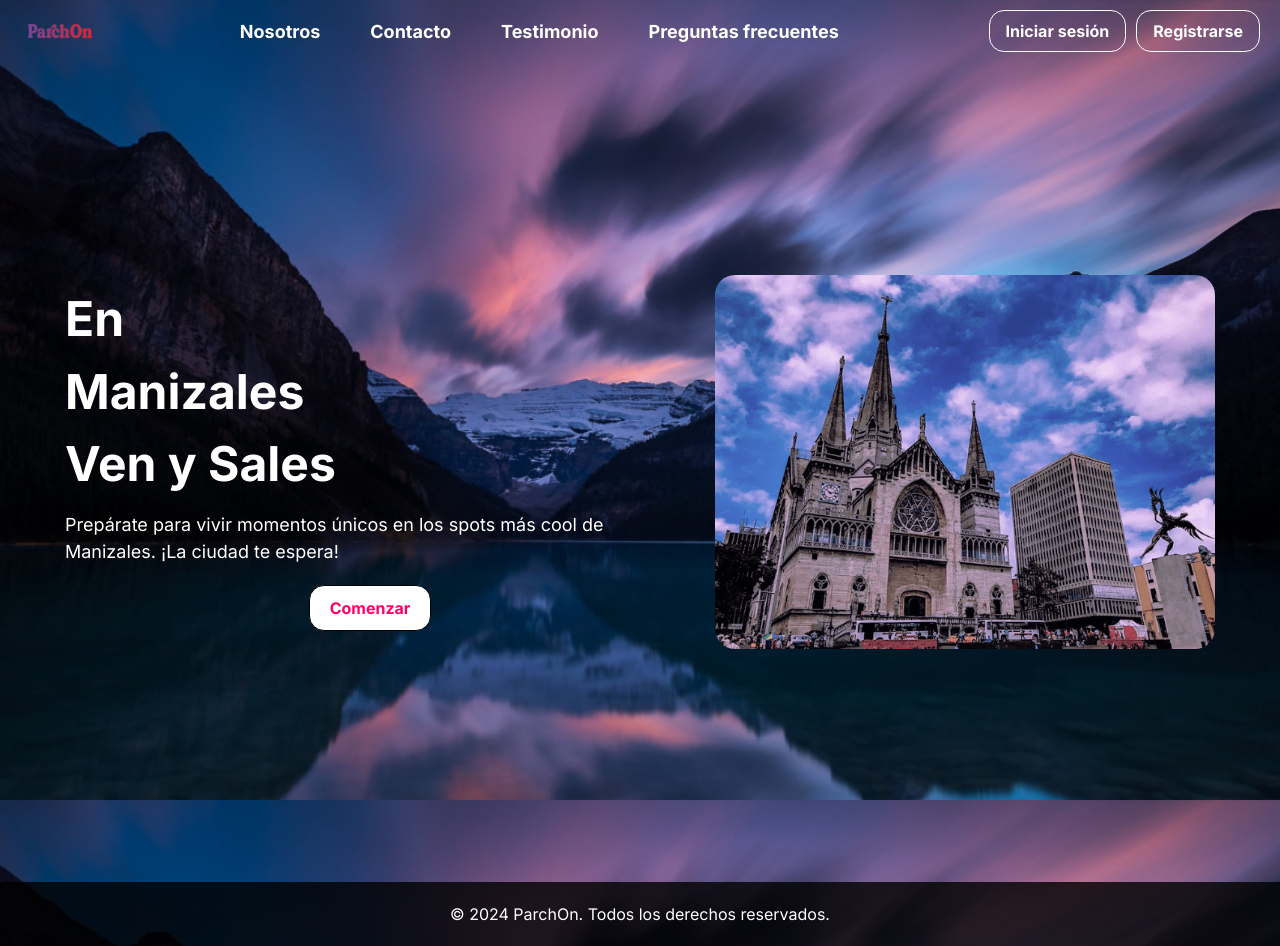
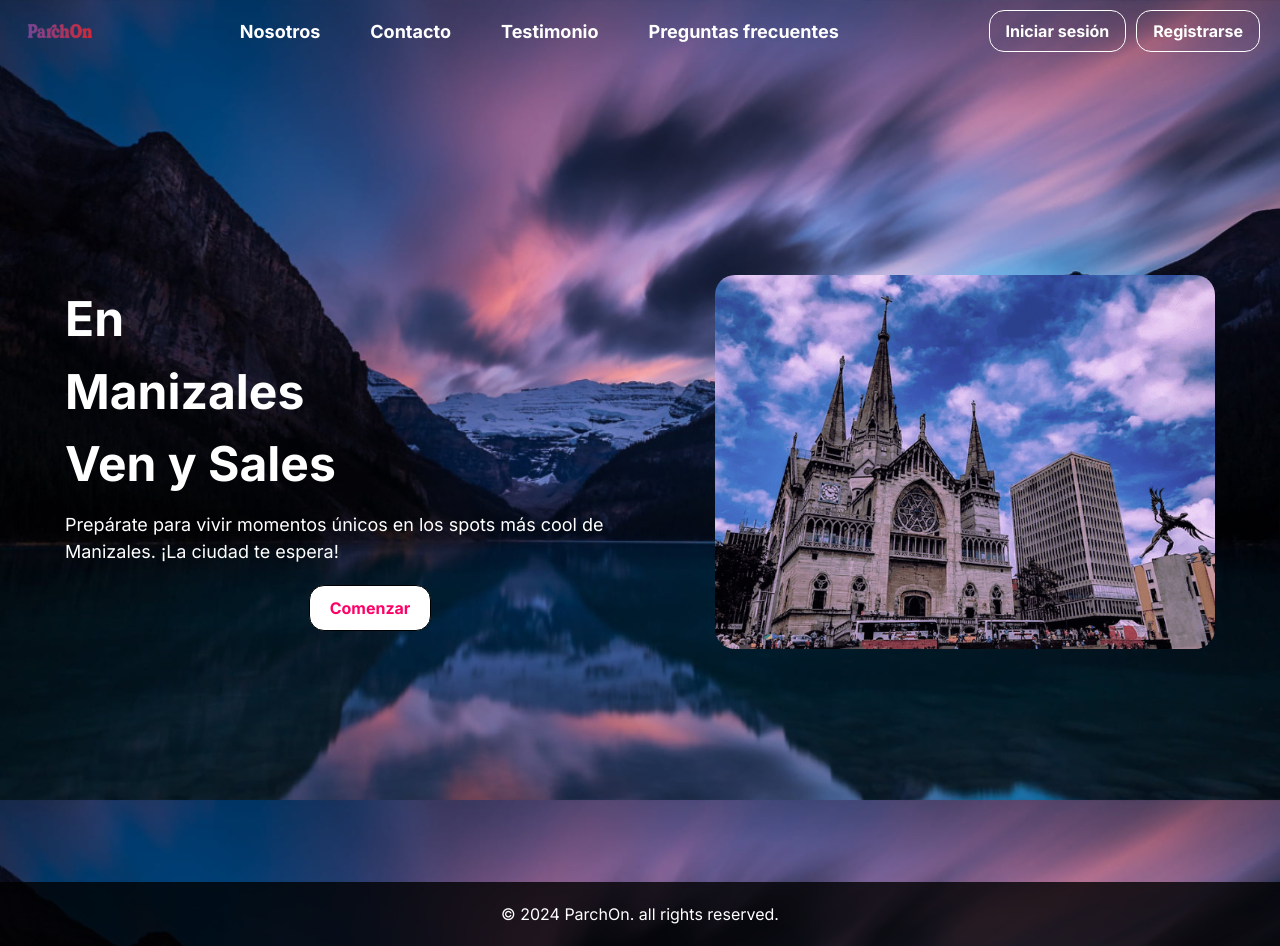
Before and after one commit to yefervalencia/parch_on, a Next.js app: page / in a window 1280 px wide. Built offline with nearby package versions, Linux system fonts and the light colour scheme.

Commit message:
fix the error lenguagesin the footer

```diff
--- a/public/locales/en/translation.json
+++ b/public/locales/en/translation.json
@@ -11,5 +11,6 @@
   "logout": "Log out",
   "search": "Search",
   "welcomeMessage": "Welcome {{name}}",
-  "gladMessage": "We are glad to have you here."
+  "gladMessage": "We are glad to have you here.",
+  "all rights reserved":"all rights reserved"
 }
--- a/public/locales/es/translation.json
+++ b/public/locales/es/translation.json
@@ -11,5 +11,6 @@
   "logout": "Cerrar sesión",
   "search": "Buscar",
   "welcomeMessage": "Bienvenido {{name}}",
-  "gladMessage": "Nos alegra tenerte aquí."
+  "gladMessage": "Nos alegra tenerte aquí.",
+  "all rights reserved":"Todos los derechos reservados"
 }
--- a/public/locales/fr/translation.json
+++ b/public/locales/fr/translation.json
@@ -11,5 +11,6 @@
   "logout": "Déconnexion",
   "search": "Recherche",
   "welcomeMessage": "Bienvenue {{name}}",
-  "gladMessage": "Nous sommes heureux de vous avoir ici."
+  "gladMessage": "Nous sommes heureux de vous avoir ici.",
+  "all rights reserved":"tous droits réservés"
 }
--- a/src/components/atoms/DropDown.tsx
+++ b/src/components/atoms/DropDown.tsx
@@ -3,7 +3,7 @@
 import React, { useState } from "react";
 import Link from "next/link";
 import "./DropDown.css";
-import { useTranslation } from "next-i18next";
+import { useTranslation } from "react-i18next";
 
 interface DropDownProps {
   principal: string; // Texto del menú principal
--- a/src/components/molecules/Footer.tsx
+++ b/src/components/molecules/Footer.tsx
@@ -1,10 +1,15 @@
+"use client";
+
 import "./Footer.css";
+import { useTranslation } from "react-i18next";
 
 export const Footer = () => {
+  const { t } = useTranslation(); // Hook de traducción
+
   return (
     <div className="cont-footer">
       <footer className="footer-out-session">
-        <p>© 2024 ParchOn. Todos los derechos reservados.</p>
+        <p>© 2024 ParchOn. {t("all rights reserved")}.</p>
       </footer>
     </div>
   );
```
Also changed, not shown: 1 other file (tests, documents, lock files or other folders).
